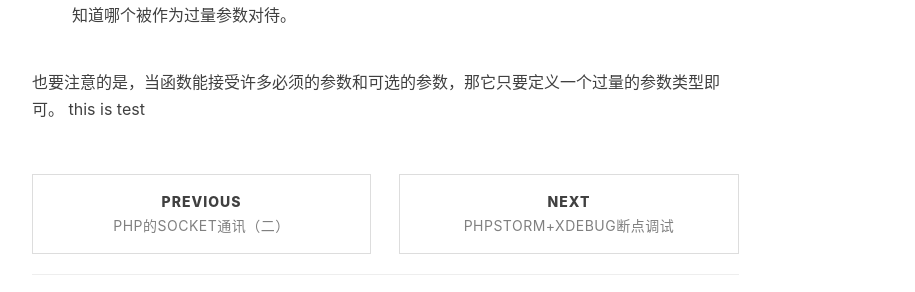
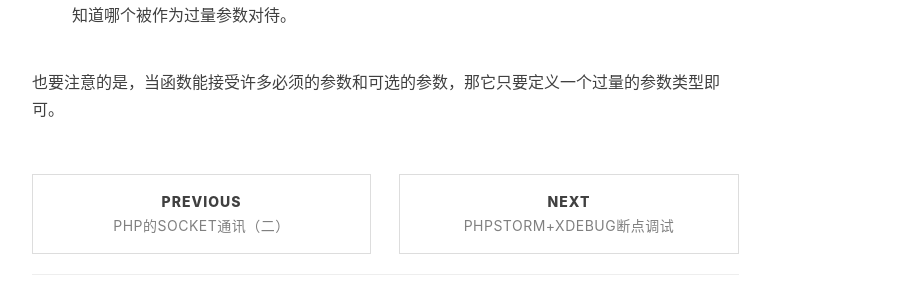
Before and after one commit to feimoc/feimoc.github.io, a Jekyll site: the page built from _posts/2017-1-4-python学习之路——参数知识.md, in a window 1280 px wide and 900 px high, scrolled down 1806 px. Shown: the part 266-558 px from the top of the window, without its empty margins (233-1148 px from the left). Built offline with Jekyll 4.4.1, drawn with Linux system fonts in a browser that asks for light colours; nearby versions of some CDN libraries; comment, search, counter and statistics services are not loaded.

Commit message:
update test change

```diff
--- a/_posts/2017-1-4-python学习之路——参数知识.md
+++ b/_posts/2017-1-4-python学习之路——参数知识.md
@@ -55,4 +55,3 @@ def complex_function(a, b=None, *c, **d):
 这个次序是必须的，因为*args和**kwargs只接受那些没有放进来的其他任何参数。没有这个次序，当你调用一个带有位置参数的函数，python就不知道哪个值是已声明参数想要的，也不知道哪个被作为过量参数对待。
 
 也要注意的是，当函数能接受许多必须的参数和可选的参数，那它只要定义一个过量的参数类型即可。
-this is test
```
